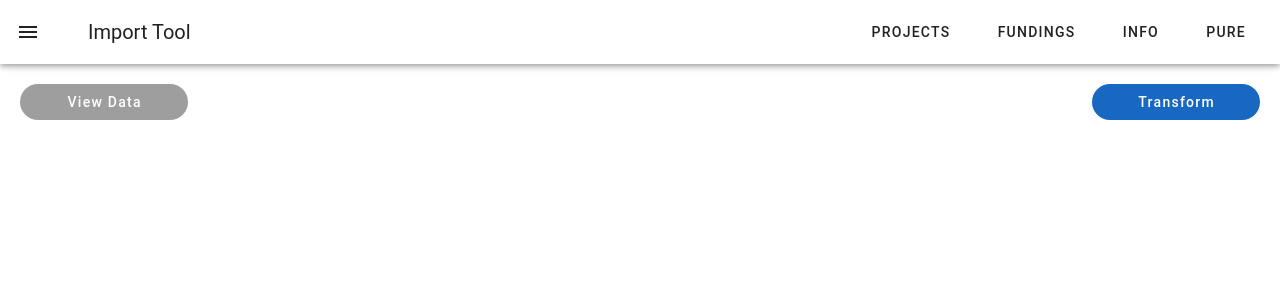
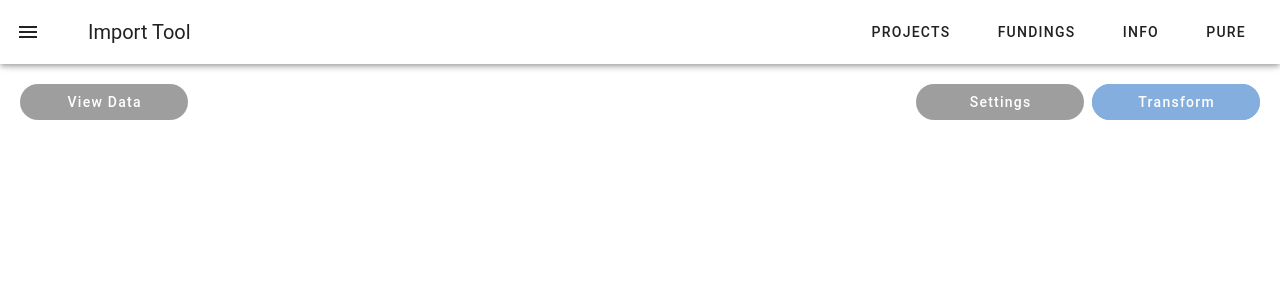
Before and after one commit to RIS-Synergy/Import-Tool, a Nuxt app: page /project/1 in a window 1280 px wide. Shown: the top 300 px of the page. Built offline with nearby package versions, Linux system fonts and the light colour scheme; no server answers.

Commit message:
Create Settings component and `assign` buttons

```diff
--- a/components/Pure/Reference.vue
+++ b/components/Pure/Reference.vue
@@ -22,14 +22,29 @@
 
     <template v-slot:default="{ isActive }">
       <v-card>
+        <v-card-actions>
+          <v-btn text="Close" @click="isActive.value = false"></v-btn>
+          <v-spacer></v-spacer>
+          <v-dialog max-width="800">
+            <template v-slot:activator="{ props: activatorProps }">
+              <v-btn
+                v-bind="activatorProps"
+              >
+                Assign Setting
+              </v-btn>
+            </template>
+
+            <template v-slot:default="{ isActive }">
+              <v-card title="Settings">
+                <SettingsView :assign="data" />
+              </v-card>
+            </template>
+          </v-dialog>
+        </v-card-actions>
+
         <v-card-text>
           <Yaml :json="result" />
         </v-card-text>
-
-        <v-card-actions>
-          <v-spacer></v-spacer>
-          <v-btn text="Close" @click="isActive.value = false"></v-btn>
-        </v-card-actions>
       </v-card>
     </template>
   </v-dialog>
@@ -105,7 +120,7 @@ onMounted(() => {
 }
 
 .notCurrent {
-  display: none;
+  opacity: 0.5;
 }
 
 .email {
--- /dev/null
+++ b/components/Settings.vue
@@ -0,0 +1,29 @@
+<template>
+  <v-container>
+
+    <v-text-field
+      v-for="{ label, value } in storeObject"
+      :label="label"
+      :value="value"
+      />
+    </v-container>
+</template>
+
+<script setup>
+const store = useProjectStore();
+
+const storeObject = computed(() => {
+  return Object.entries(store.settings).map(([key, value]) => {
+    console.log(key, value)
+
+    return {
+      label: key,
+      value: value
+    };
+  });
+});
+
+</script>
+
+<style scoped>
+</style>
--- /dev/null
+++ b/components/Settings/View.vue
@@ -0,0 +1,51 @@
+<template>
+  <v-container>
+    <v-row no-gutters v-for="{ label, value } in storeObject">
+      <v-col v-if="assign" sm="10">
+        <v-text-field active variant="outlined" :label="label" :value="value" />
+      </v-col>
+      <v-col v-else sm="12">
+        <v-text-field active variant="outlined" :label="label" :value="value" />
+      </v-col>
+      <v-col class="assign mt-2" v-if="assign" sm="2">
+        <v-btn
+          rounded
+          text="assign" @click="assignData(label)" />
+      </v-col>
+      <v-col v-else sm="0" />
+    </v-row>
+  </v-container>
+</template>
+
+<script setup>
+const store = useProjectStore();
+
+const props = defineProps({
+  assign: {
+    type: Object,
+  },
+});
+
+const storeObject = computed(() => {
+  return Object.entries(store.settings).map(([key, value]) => {
+    console.log(key, value);
+
+    return {
+      label: key,
+      value: value,
+    };
+  });
+});
+
+function assignData (value) {
+  store.settings[value] = props.assign.uuid;
+}
+</script>
+
+<style scoped>
+.assign {
+  display: flex;
+  justify-content: center;
+}
+
+</style>
--- a/pages/project/[id]/index.vue
+++ b/pages/project/[id]/index.vue
@@ -24,12 +24,34 @@
       </v-dialog>
 
       <v-spacer></v-spacer>
+
+      <v-dialog max-width="800">
+        <template v-slot:activator="{ props: activatorProps }">
+          <v-btn
+            class="text-none"
+            variant="flat"
+            rounded
+            width="12em"
+            v-bind="activatorProps"
+            color="grey"
+          >
+            Settings
+          </v-btn>
+        </template>
+
+        <template v-slot:default="{ isActive }">
+          <v-card title="Settings">
+            <SettingsView />
+          </v-card>
+        </template>
+      </v-dialog>
       <v-btn
         class="text-none"
         variant="flat"
         rounded
         width="12em"
         color="primary"
+        :disabled="!store.noEmptySetings"
         :to="transformLink"
       >
         Transform
--- a/pages/project/[id]/transform.vue
+++ b/pages/project/[id]/transform.vue
@@ -1,6 +1,6 @@
 <template>
   <v-card>
-    <v-card-title v-if="false">
+    <!-- <v-card-title v-if="false">
          {{ data.id }}
          </v-card-title>
          <div v-if="false" class="mx-5 my-2" v-for="title in titles">
@@ -28,7 +28,7 @@
          </v-col>
          <v-col>
          </v-col>
-    </v-row>
+         </v-row> -->
     <v-card-text v-if="result">
       <TransformDiff
         :template="result.yamlTemplate"
--- a/pages/project/[id]/view.vue
+++ b/pages/project/[id]/view.vue
@@ -1,9 +1,9 @@
 <template>
-  <div v-if="store.pure.pureId">
+  <div v-if="store.pure && store.pure.pureId">
     <h1>
       view page
     </h1>
-    <a v-if="store.pure.pureId" class="" :href="blankLink" target="_blank">PURE url</a>
+    <a v-if="store.pure && store.pure.pureId" class="" :href="blankLink" target="_blank">PURE url</a>
       <Yaml :json="store.pure" />
   </div>
 </template>
@@ -28,7 +28,9 @@ const blankLink = computed(() => {
 
 
 onMounted(() => {
-  if (!store.pure.pureId) {
+  console.log('errors can crash here when opening the monitor after a break')
+  console.log("onMounted with store", store)
+  if (store && store.pure && !store.pure.pureId) {
     loadProject(id, store);
   }
 });
--- a/stores/project.ts
+++ b/stores/project.ts
@@ -8,7 +8,8 @@ type Pure = {
 export const useProjectStore = defineStore('project', {
   state: () => ({
     settings: {
-      personUUID: null
+      person: null,
+      organization: null
     },
     pure: {
       item: null
@@ -16,10 +17,16 @@ export const useProjectStore = defineStore('project', {
   }),
   getters: {
     double: (state) => state.count * 2,
+    noEmptySetings: (state) => {
+      console.log('state.settings', state.settings)
+
+      return Object.values(state.settings)
+        .every((value) => value !== null)
+    }
   },
   actions: {
     setPerson(uuid: string) {
-      this.settings.personUUID = uuid;
+      this.settings.person = uuid;
     },
     setPure(pure: Pure) {
       this.pure = pure;
```
Lines whose indentation alone changed are shown as unchanged.
